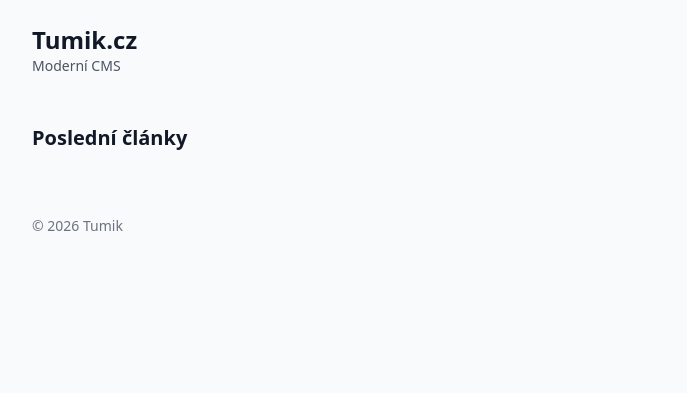
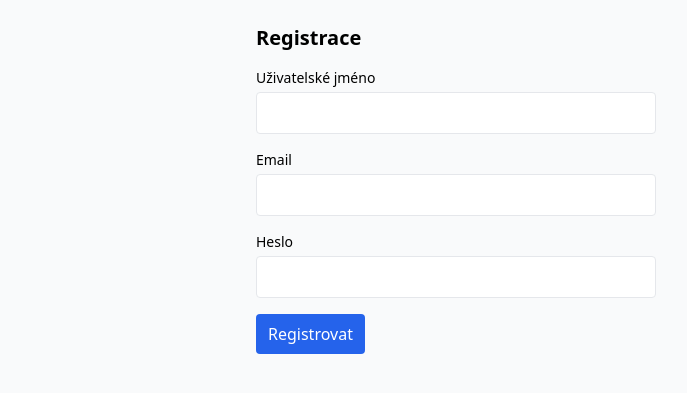
Before and after one commit to Tumik71/Redakcni_system_25, a PHP site: page /public/register.php in a window 1280 px wide. Shown: the top 393 px of the page, without its empty margins (184-871 px from the left). Run offline with PHP 8.4, Linux system fonts and the light colour scheme; data that the repository does not hold is empty; some libraries are stand-ins or nearby versions.

Commit message:
Registration with email activation, Mailer, user_activations migration, forgot sends email

```diff
--- a/admin/index.php
+++ b/admin/index.php
@@ -34,6 +34,10 @@ if ($_SERVER['REQUEST_METHOD'] === 'POST') {
     <label class="block mb-2 text-sm">Heslo</label>
     <input type="password" name="password" class="w-full border rounded p-2 mb-4" required>
     <button class="w-full bg-blue-600 text-white py-2 rounded">Přihlásit</button>
+    <div class="mt-3 flex justify-between text-sm">
+      <a href="/forgot.php" class="text-blue-600">Zapomenuté heslo</a>
+      <a href="/register.php" class="text-blue-600">Registrace</a>
+    </div>
   </form>
 </body>
 </html>
--- /dev/null
+++ b/public/register.php
@@ -0,0 +1,62 @@
+<?php
+require_once __DIR__ . '/../config/config.php';
+require_once __DIR__ . '/../src/Database.php';
+require_once __DIR__ . '/../src/Activation.php';
+require_once __DIR__ . '/../src/Mail.php';
+
+use Tumik\CMS\Database; use Tumik\CMS\Activation; use Tumik\CMS\Mail; use Tumik\CMS\Env;
+
+$pdo = Database::conn();
+$error = null; $ok = null;
+if ($_SERVER['REQUEST_METHOD'] === 'POST') {
+    $username = trim($_POST['username'] ?? '');
+    $email    = trim($_POST['email'] ?? '');
+    $password = trim($_POST['password'] ?? '');
+    if ($username === '' || $email === '' || $password === '') { $error = 'Vyplňte všechna pole'; }
+    else {
+        $exists = $pdo->prepare('SELECT 1 FROM users WHERE username=? OR email=? LIMIT 1');
+        $exists->execute([$username,$email]);
+        if ($exists->fetch()) { $error = 'Uživatel nebo email již existuje'; }
+        else {
+            $hash = password_hash($password, PASSWORD_DEFAULT);
+            $pdo->prepare('INSERT INTO users (username,email,role,active,password_hash) VALUES (?,?,?,?,?)')
+                ->execute([$username,$email,'author',0,$hash]);
+            $uid = (int)$pdo->lastInsertId();
+            $token = Activation::create($uid);
+            $link = rtrim(Env::get('APP_URL',''),'/') . '/activate.php?token=' . urlencode($token);
+            $sent = Mail::send($email, 'Aktivace účtu', '<p>Dobrý den,</p><p>aktivujte prosím svůj účet kliknutím na odkaz:</p><p><a href="'.$link.'">'.$link.'</a></p>');
+            $ok = $sent ? 'Registrace proběhla, zkontrolujte email pro aktivaci.' : 'Registrace proběhla, ale odeslání emailu se nezdařilo. Kontaktujte administrátora.';
+        }
+    }
+}
+?>
+<!doctype html>
+<html lang="cs">
+<head>
+  <meta charset="utf-8"><meta name="viewport" content="width=device-width, initial-scale=1">
+  <title>Registrace</title>
+  <script src="https://cdn.tailwindcss.com"></script>
+</head>
+<body class="bg-gray-50">
+  <div class="max-w-md mx-auto p-6">
+    <h1 class="text-xl font-semibold mb-4">Registrace</h1>
+    <?php if ($error): ?><div class="mb-3 p-3 bg-red-50 text-red-700 rounded"><?= htmlspecialchars($error) ?></div><?php endif; ?>
+    <?php if ($ok): ?><div class="mb-3 p-3 bg-green-50 text-green-700 rounded"><?= htmlspecialchars($ok) ?></div><?php endif; ?>
+    <form method="post" class="space-y-4">
+      <div>
+        <label class="block text-sm mb-1">Uživatelské jméno</label>
+        <input name="username" class="w-full border rounded p-2" required>
+      </div>
+      <div>
+        <label class="block text-sm mb-1">Email</label>
+        <input type="email" name="email" class="w-full border rounded p-2" required>
+      </div>
+      <div>
+        <label class="block text-sm mb-1">Heslo</label>
+        <input type="password" name="password" class="w-full border rounded p-2" required>
+      </div>
+      <button class="bg-blue-600 text-white px-3 py-2 rounded">Registrovat</button>
+    </form>
+  </div>
+</body>
+</html>
--- /dev/null
+++ b/src/Activation.php
@@ -0,0 +1,24 @@
+<?php
+namespace Tumik\CMS;
+
+class Activation {
+    public static function create(int $userId, int $ttlHours = 24): string {
+        $pdo = Database::conn();
+        $token = bin2hex(random_bytes(32));
+        $expires = date('Y-m-d H:i:s', time() + $ttlHours * 3600);
+        $pdo->prepare('INSERT INTO user_activations (user_id, token, expires_at) VALUES (?,?,?)')->execute([$userId,$token,$expires]);
+        return $token;
+    }
+
+    public static function activate(string $token): bool {
+        $pdo = Database::conn();
+        $st = $pdo->prepare('SELECT user_id FROM user_activations WHERE token=? AND expires_at > NOW() LIMIT 1');
+        $st->execute([$token]);
+        $row = $st->fetch();
+        if (!$row) { return false; }
+        $uid = (int)$row['user_id'];
+        $pdo->prepare('UPDATE users SET active=1 WHERE id=?')->execute([$uid]);
+        $pdo->prepare('DELETE FROM user_activations WHERE token=?')->execute([$token]);
+        return true;
+    }
+}
--- /dev/null
+++ b/src/Mail.php
@@ -0,0 +1,14 @@
+<?php
+namespace Tumik\CMS;
+
+class Mail {
+    public static function send(string $to, string $subject, string $html): bool {
+        $from = Env::get('MAIL_FROM', 'noreply@localhost');
+        $name = Env::get('MAIL_FROM_NAME', 'Tumik CMS');
+        $headers = [];
+        $headers[] = 'MIME-Version: 1.0';
+        $headers[] = 'Content-type: text/html; charset=UTF-8';
+        $headers[] = 'From: ' . $name . ' <' . $from . '>';
+        return mail($to, '=?UTF-8?B?' . base64_encode($subject) . '?=', $html, implode("\r\n", $headers));
+    }
+}
```
Also changed, not shown: public/activate.php (added, +29 -0 lines), public/forgot.php (+5 -5 lines), README.md, db/migrations/002_user_activations.sql (added), 1 other file.
